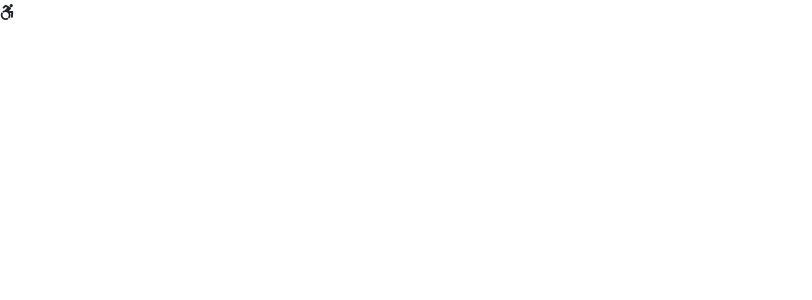
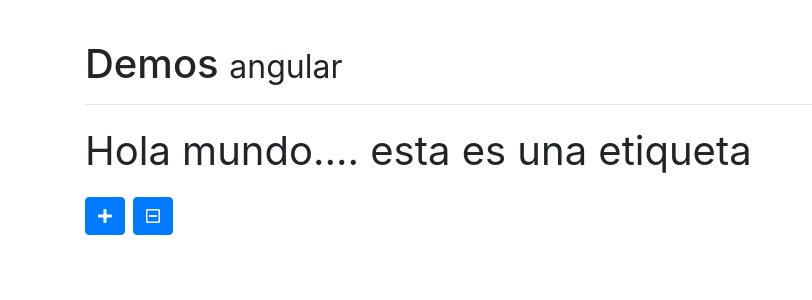
Before and after one commit to jguerrero101314/angularJS, an Angular app in the folder 06-miscelaneos/: page / in a window 1280 px wide. Shown: the top 300 px of the page, without its empty margins (0-812 px from the left). Built offline with nearby package versions, Linux system fonts and the light colour scheme.

Commit message:
140. ngStyle y su uso con directivas de atributos.

```diff
--- a/06-miscelaneos/src/app/app.component.html
+++ b/06-miscelaneos/src/app/app.component.html
@@ -1 +1,5 @@
-<i class="fab fa-accessible-icon"></i>
+<div class="container main_container">
+    <h1>Demos <small>angular</small></h1>
+    <hr>
+    <app-ng-style></app-ng-style>
+</div>
--- a/06-miscelaneos/src/app/app.module.ts
+++ b/06-miscelaneos/src/app/app.module.ts
@@ -3,10 +3,12 @@ import { NgModule } from '@angular/core';
 
 import { AppRoutingModule } from './app-routing.module';
 import { AppComponent } from './app.component';
+import { NgStyleComponent } from './components/ng-style/ng-style.component';
 
 @NgModule({
   declarations: [
-    AppComponent
+    AppComponent,
+    NgStyleComponent
   ],
   imports: [
     BrowserModule,
--- /dev/null
+++ b/06-miscelaneos/src/app/components/ng-style/ng-style.component.ts
@@ -0,0 +1,28 @@
+import { Component, OnInit } from '@angular/core';
+
+@Component({
+  selector: 'app-ng-style',
+  template: `
+    <!-- <p [ngStyle]="{'font-size': tamano + 'px'}">
+      Hola mundo.... esta es una etiqueta
+    </p> -->
+    <p [style.fontSize.px]="tamano">
+      Hola mundo.... esta es una etiqueta
+    </p>
+    <button class="btn btn-primary mr-2" (click)="tamano = tamano + 5">
+    <i class="fas fa-plus"></i>
+    </button>
+    <button class="btn btn-primary" (click)="tamano = tamano - 5">
+    <i class="far fa-minus-square"></i>    </button>
+  `,
+  styles: []
+})
+export class NgStyleComponent implements OnInit {
+  tamano:number = 40;
+
+  constructor() { }
+
+  ngOnInit(): void {
+  }
+
+}
--- a/06-miscelaneos/src/styles.css
+++ b/06-miscelaneos/src/styles.css
@@ -1 +1,5 @@
 /* You can add global styles to this file, and also import other style files */
+
+.main_container {
+    margin-top: 40px;
+}
```
